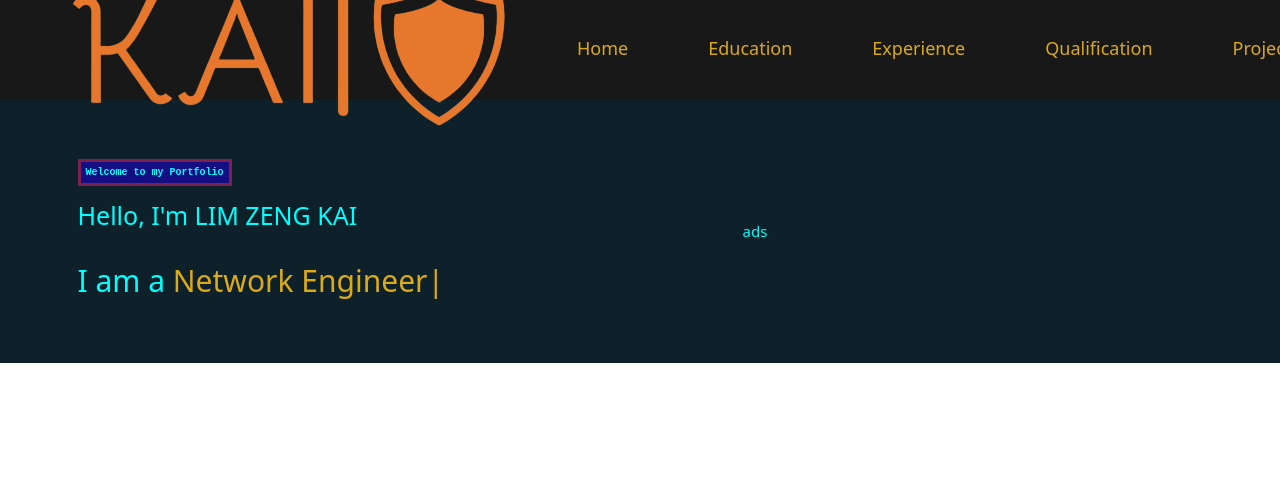
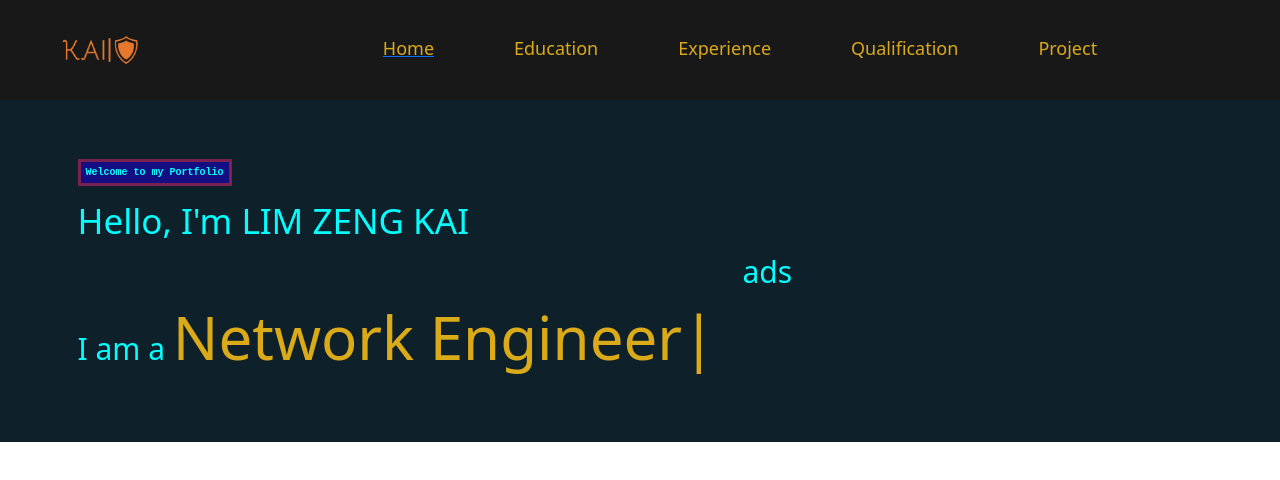
Before and after one commit to limzengkai96/portfolio, a React (Create React App) app: page / in a window 1280 px wide. Shown: the top 480 px of the page. Built offline with nearby package versions, Linux system fonts and the light colour scheme.

Commit message:
Test again

```diff
--- a/src/App.js
+++ b/src/App.js
@@ -1,13 +1,20 @@
 import './App.scss';
-//import { BrowserRouter, Routes, Route } from 'react-router-dom';
+import { HashRouter, Routes, Route } from 'react-router-dom';
 import 'bootstrap/dist/css/bootstrap.min.css';
+// import NavBar from './components/Navbar';
 import Layout from './components/Layout';
 
 // import { Navbar } from 'react-bootstrap';
 
 function App() {
   return (
-    <Layout />
+    <HashRouter>
+      <Routes>
+        <Route path='/' element={<Layout />}>
+          {/* <Route index element={<Home />}></Route> */}
+        </Route>
+      </Routes>
+    </HashRouter>
   );
 }
 
--- a/src/components/Home/index.js
+++ b/src/components/Home/index.js
@@ -1,7 +1,7 @@
 import './index.scss'
 import { Container, Row, Col } from "react-bootstrap";
 import { TypeAnimation } from 'react-type-animation';
-import { motion } from 'framer-motion'
+import {motion} from 'framer-motion'
 // import {fadeIn} from '../va'
 
 const Home = () => {
--- a/src/components/Home/index.scss
+++ b/src/components/Home/index.scss
@@ -1,6 +1,6 @@
 .banner{
     padding: 50px;
-    font-size: 15px;
+    font-size: 30px;
     background-color: #0e212b;
     color: aqua;
     .align-items-center{
@@ -23,6 +23,9 @@
             p{
                 color: #daaa18;
             }
+            h1{
+                font-size: 35px;
+            }
             span{
                 font-size: 30px;
             }
--- a/src/components/Sidebar/index.js
+++ b/src/components/Sidebar/index.js
@@ -1,5 +1,5 @@
 import './index.scss'
-// import { Link } from 'react-router-dom';
+import { Link } from 'react-router-dom';
 import LogoS from '../../assets/images/kai_logo.png'
 // import { FontAwesomeIcon } from '@fortawesome/react-fontawesome';
 // import { faBars } from '@fortawesome/free-solid-svg-icons';
@@ -16,11 +16,14 @@ const Sidebar = () => {
 
     return(
         <div className='nav-bar'>
+            <Link className='logo' to='/'>
+                <img src={LogoS} alt="logo" />
+            </Link>
+            <div className="nav-items">
+                <Link>
+                    <h1>Home</h1>
+                </Link>
 
-                <img src={LogoS} alt="logo" />
-
-            <div className="nav-items">
-                <h1>Home</h1>
                 <h1>Education</h1>
                 <h1>Experience</h1>
                 <h1>Qualification</h1>
@@ -31,10 +34,15 @@ const Sidebar = () => {
             </div>
             {show && (
                 <ul className="dropdown-menu">
-
-                    <DropdownItem text="Home" />
-                    <DropdownItem text="Education" />
-                    <DropdownItem text="Experience" />
+                    <Link to={"/"}>
+                        <DropdownItem text="Home" />
+                    </Link>
+                    <Link>
+                        <DropdownItem text="Education" />
+                    </Link>
+                    <Link>
+                        <DropdownItem text="Experience" />
+                    </Link>
                     <DropdownItem text="Qualification" />
                     <DropdownItem text="Project" />
                 </ul>
--- a/src/index.js
+++ b/src/index.js
@@ -3,6 +3,7 @@ import ReactDOM from 'react-dom/client';
 import './index.css';
 import App from './App';
 import reportWebVitals from './reportWebVitals';
+
 
 const root = ReactDOM.createRoot(document.getElementById('root'));
 root.render(
```
